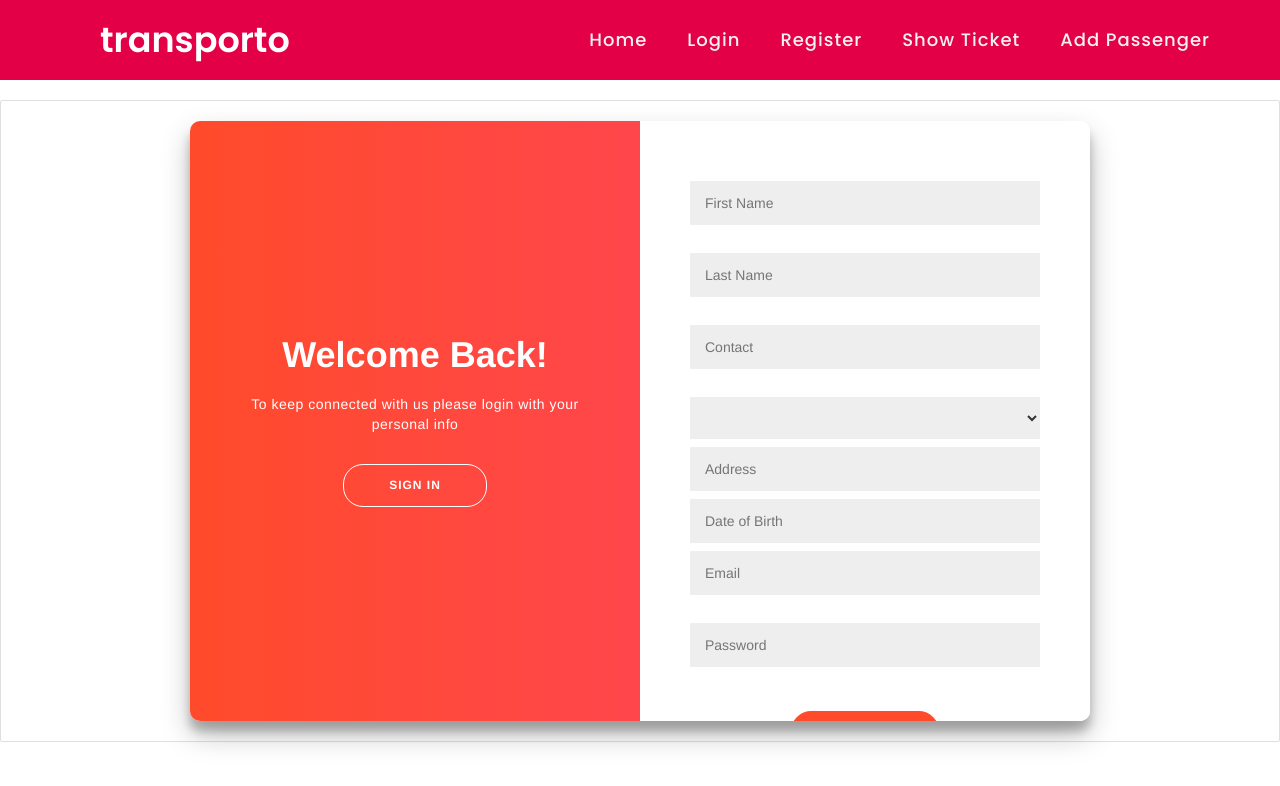
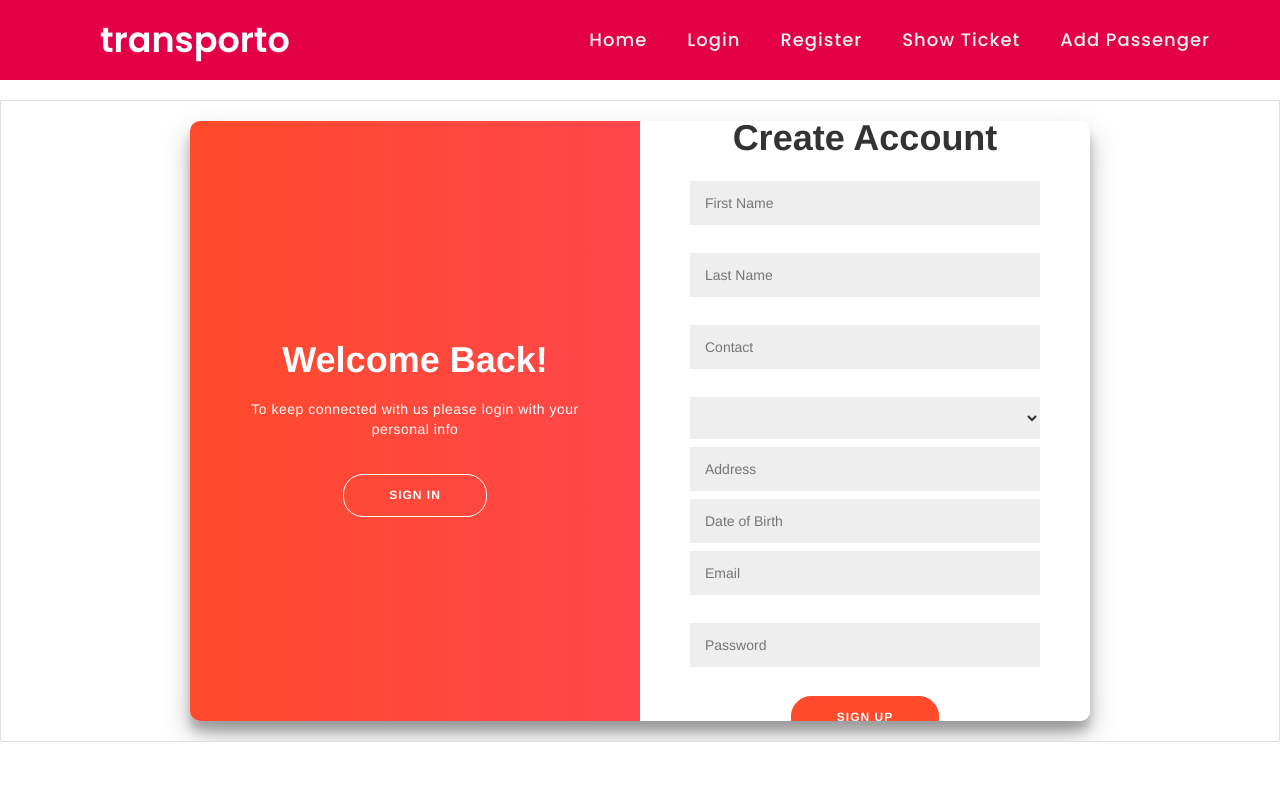
Before and after one commit to busreservation99/busangular, an Angular app: page /login in a window 1280 px wide. Both pictures are taken after a click on the button "SIGN UP". Shown: the top 786 px of the page. Built offline with nearby package versions, Linux system fonts and the light colour scheme.

Commit message:
Login Component Mihir

```diff
--- a/src/app/app.component.css
+++ b/src/app/app.component.css
@@ -23,6 +23,7 @@
     background-color: white;
     padding: 20px;
     margin-top: 20px;
+    overflow: hidden;
   }
 
   .footer {
--- a/src/app/app.component.html
+++ b/src/app/app.component.html
@@ -1,10 +1,6 @@
+
     <navbar></navbar>
 
     <div class="card">
         <router-outlet></router-outlet>
     </div>
-
-  <!-- <div class="footer">
-        <h2 style="color: black;">&copy; of TBS 2021</h2>
-    </div>
-  </div>  -->
--- a/src/app/login/login.component.css
+++ b/src/app/login/login.component.css
@@ -17,7 +17,8 @@ body {
 
 h1 {
 	font-weight: bold;
-	margin: 0;
+	position: relative;
+	top: 10px;
 }
 
 h2 {
@@ -54,6 +55,9 @@ button {
 	letter-spacing: 1px;
 	text-transform: uppercase;
 	transition: transform 80ms ease-in;
+	position: relative;
+	top: 5px;
+	margin-bottom: 20px;
 }
 
 button:active {
@@ -78,6 +82,9 @@ form {
 	padding: 0 50px;
 	height: 100%;
 	text-align: center;
+	overflow-x: hidden;
+	overflow-y: auto;
+
 }
 
 input {
--- a/src/app/login/login.component.html
+++ b/src/app/login/login.component.html
@@ -1,8 +1,8 @@
 <div [class]="hello" id="container">
     <div class="form-container sign-up-container">
         <form (ngSubmit)="addCustomer()">
-            <h1 style="margin-bottom: 10px">Create Account</h1>
-            <br><br>
+            <h1>Create Account</h1>
+            <br>
             <input type="text" name="firstname" required #firstname="ngModel" [(ngModel)]=registration.firstName placeholder="First Name"><br>
            <div *ngIf="firstname.invalid && (firstname.dirty ||firstname.touched)" class="alert alert-danger">
                <div *ngIf="firstname.errors.required" style="color:red">First Name is required</div>
@@ -30,7 +30,7 @@
            <div *ngIf="password.invalid && (password.dirty ||password.touched)" class="alert alert-danger">
                <div *ngIf="password.errors.pattern" style="color:red">Password should be of 5 digits </div>
            </div>
-               <button style="margin-top: 20px">Sign Up</button>
+               <button>Sign Up</button>
         </form>
     </div>
     <div class="form-container sign-in-container">
```
